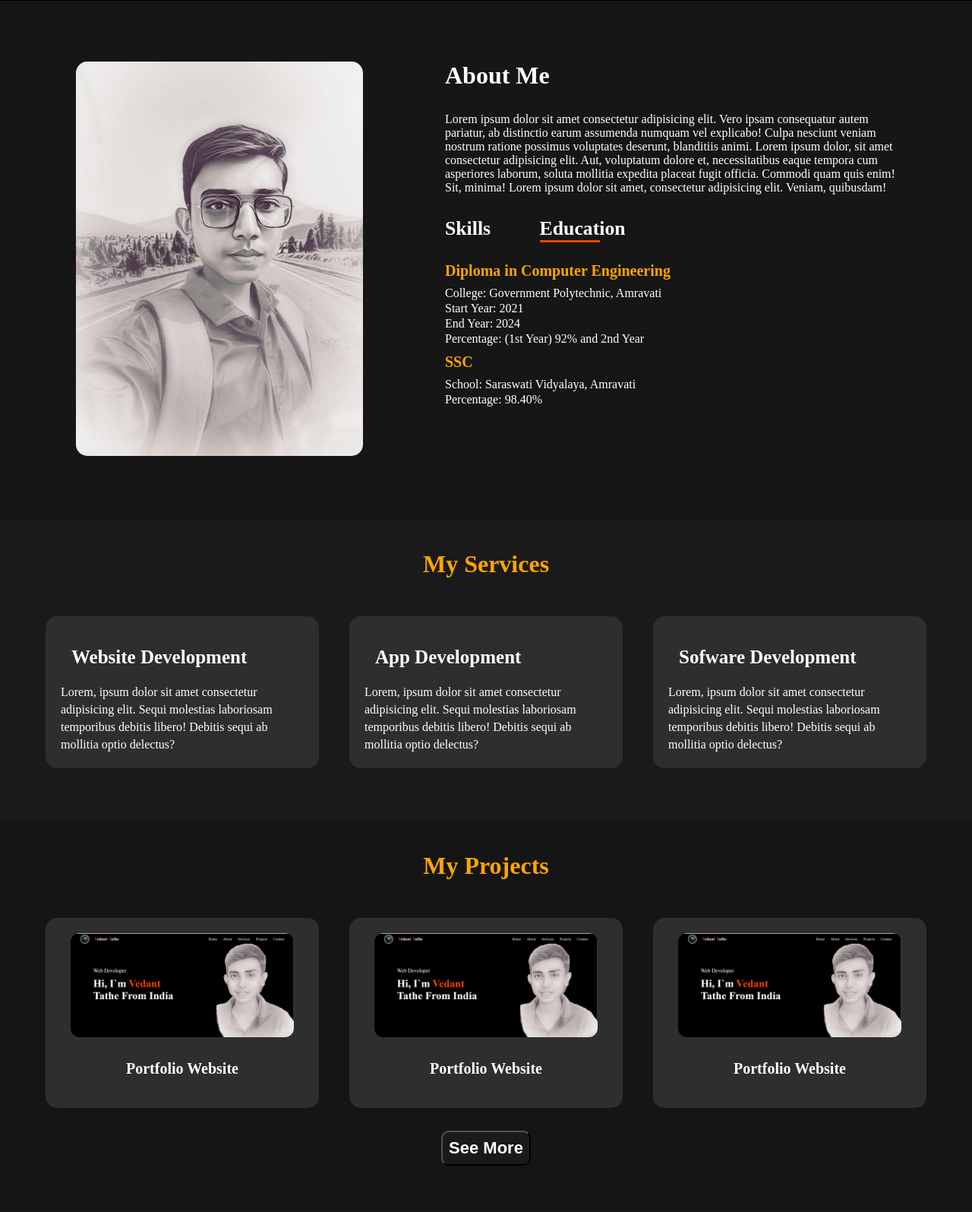
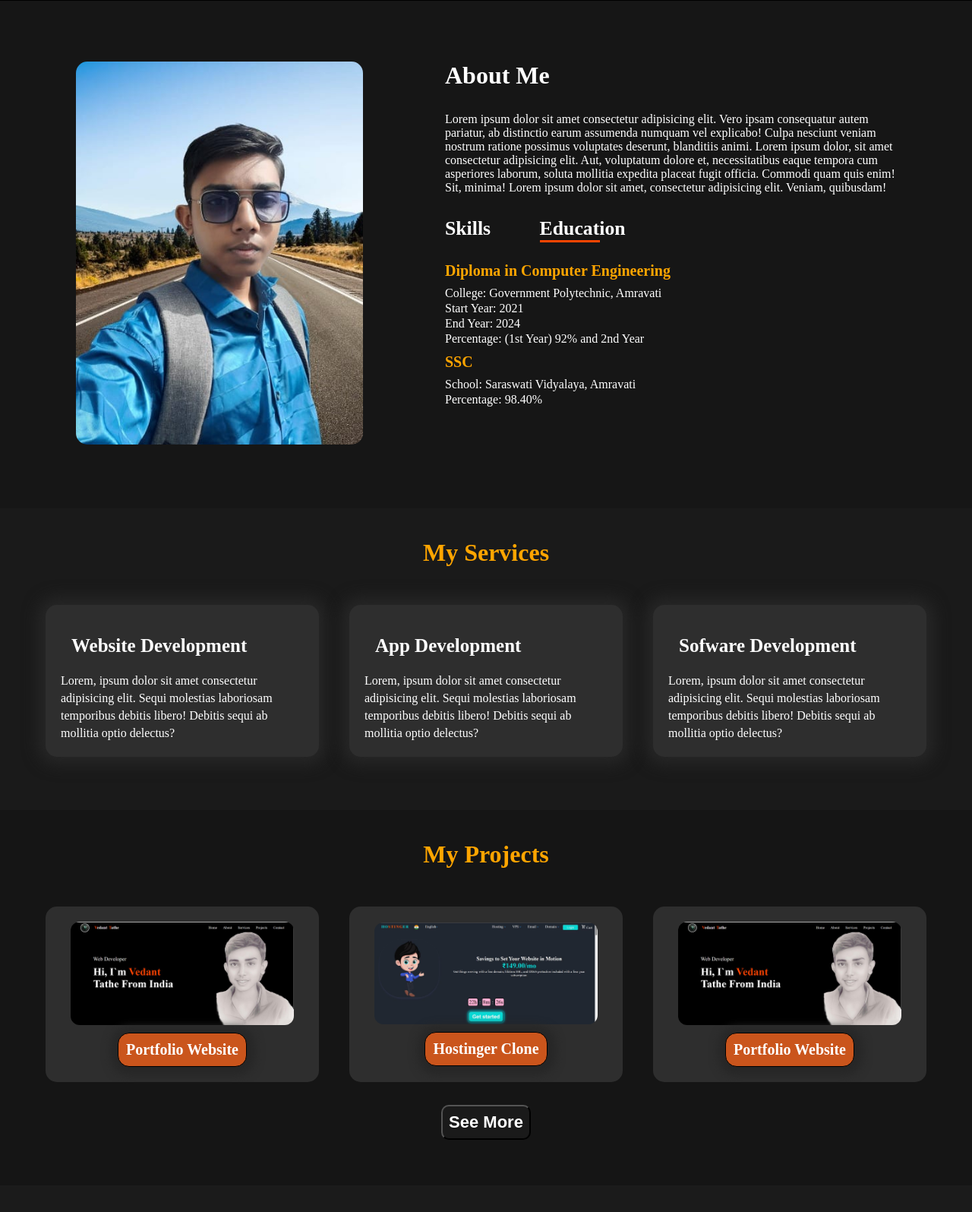
Before and after one commit to VedantTathe/Portfolio_Website, a PHP site: page / in a window 1280 px wide. Shown: the part 801-2396 px from the top of the page at 76% size. Run offline with PHP 8.4, Linux system fonts and the light colour scheme; some libraries are stand-ins or nearby versions.

Commit message:
small changes like shadow, hover effect and website is now responsive for >=1200px screens

```diff
--- a/css/style.css
+++ b/css/style.css
@@ -231,45 +255,50 @@ nav>div{
     transform: translateY(-10px);
 }
 
-.service_box div h1{
+.service_box div h1 {
     margin: 20px 14px;
     font-size: 25px;
 }
 
-.service_box div p{
+.service_box div p {
     line-height: 23px;
 }
 
-.service_box div i{
+.service_box div i {
     height: 10px;
     font-size: 40px;
     font-weight: 600;
     color: white;
 }
 
+
+.service_box div {
+    box-shadow: 0 0 1.25rem 0.625rem hsl(0deg 0% 15.38%);
+}
+
 /* <------------------Projects----------------> */
 
-.project_section{
+.project_section {
     background-color: rgb(21, 21, 21, 1);
     /* height: 40vh; */
     color: white;
     padding: 40px 60px 70px 60px;
 }
 
-.projects{
+.projects {
     display: grid;
     grid-template-columns: repeat(auto-fit, minmax(250px, 1fr));
     grid-gap: 40px;
     overflow: hidden;
 }
 
-.projects img{
+.projects img {
     width: 92%;
     border-radius: 12px;
     transition: 0.5s;
 }
 
-.projects div{
+.projects>div {
     background-color: rgb(46, 46, 46);
     border-radius: 15px;
     padding: 20px 20px;
@@ -277,12 +306,20 @@ nav>div{
     transition: 0.5s;
 }
 
-.projects img:hover{
+.projects div>div {
+    background-color: #ca551c;
+    border-radius: 15px;
+    padding: 10px 10px;
+    border: 1px solid black;
+    transition: 0.5s;
+}
+
+.projects img:hover {
     transform: scale(1.1);
 }
 
 
-.projects_box:hover{
+.projects_box:hover {
 
 
     background: linear-gradient(rgb(46, 46, 46), rgb(253, 55, 0));
@@ -330,28 +367,33 @@ nav>div{
     transition: 0.5s;
 }
 
-.subdown:hover{
+.subdown:hover {
     color: black;
     background-color: rgb(127, 127, 127);
     transform: translateY(-5px);
 }
 
+.projects_link {
+    box-shadow: 1px 2px 0.75rem 0.625rem hsl(0deg 0% 15.38%);
+}
+
+
 /* <---------------contact-----------------> */
 
-#contacts_page{
+#contacts_page {
     background-color: #1b1b1b;
     color: white;
     padding: 40px 60px 70px 60px;
 }
 
-.contact_left{
+.contact_left {
     flex-basis: 35%;
     padding: 0px 10px 20px 40px;
     font-size: 20px;
 
 }
 
-.contactme{
+.contactme {
     display: flex;
     position: relative;
     justify-content: center;
--- a/index.html
+++ b/index.html
@@ -10,10 +10,12 @@
 </head>
 
 <body>
-    <div>
+    <div class="first_div">
+        <div class="second_div">
+            <div class="third_div">
                 <!-- Navbar and Hero Page -->
                 <div id="hero_page">
-            <nav>
+                    <nav id="navbar">
                         <div>
                             <img src="./images/logo.png" alt="">
                             <div id="logo_text">
@@ -24,7 +26,7 @@
                             </div>
 
                         </div>
-                <ul>
+                        <ul id="menu">
                             <li><a href="#hero_page">Home</a></li>
                             <li><a href="#about_page">About</a></li>
                             <li><a href="#services_page">Services</a></li>
@@ -45,42 +47,57 @@
                     <div class="container">
                         <div class="row">
                             <div class="about_col_1">
-                        <img src="./images/profile_new.png" alt="">
+                                <img src="./images/WhatsApp Image 2023-06-24 at 12.59.32.jpg" alt="">
                             </div>
                             <div class="about_col_2">
                                 <h1>About Me</h1>
                                 <p>Lorem ipsum dolor sit amet consectetur adipisicing elit. Vero ipsam consequatur autem
-                            pariatur, ab distinctio earum assumenda numquam vel explicabo! Culpa nesciunt veniam nostrum
+                                    pariatur, ab distinctio earum assumenda numquam vel explicabo! Culpa nesciunt veniam
+                                    nostrum
                                     ratione possimus voluptates deserunt, blanditiis animi. Lorem ipsum dolor, sit amet
-                            consectetur adipisicing elit. Aut, voluptatum dolore et, necessitatibus eaque tempora cum
-                            asperiores laborum, soluta mollitia expedita placeat fugit officia. Commodi quam quis enim!
-                            Sit, minima! Lorem ipsum dolor sit amet, consectetur adipisicing elit. Veniam, quibusdam!
+                                    consectetur adipisicing elit. Aut, voluptatum dolore et, necessitatibus eaque
+                                    tempora
+                                    cum
+                                    asperiores laborum, soluta mollitia expedita placeat fugit officia. Commodi quam
+                                    quis
+                                    enim!
+                                    Sit, minima! Lorem ipsum dolor sit amet, consectetur adipisicing elit. Veniam,
+                                    quibusdam!
                                 </p>
 
                                 <div class="about_menu">
                                     <h3 class="tab_links " id="skills" onclick="tabClick('skills')">Skills</h3>
-                            <h3 class="tab_links active_link" id="education" onclick="tabClick('education')">Education
+                                    <h3 class="tab_links active_link" id="education" onclick="tabClick('education')">
+                                        Education
                                     </h3>
                                 </div>
 
                                 <div class="tab_content" id="skills_tab">
 
                                     <ul>
-                                <li><span>web</span><br>Lorem ipsum dolor sit amet consectetur, adipisicing elit.
+                                        <li><span>web</span><br>Lorem ipsum dolor sit amet consectetur, adipisicing
+                                            elit.
                                             Voluptate, cum. <br></li>
-                                <li><span>web</span><br>Lorem ipsum dolor sit amet consectetur, adipisicing elit.
+                                        <li><span>web</span><br>Lorem ipsum dolor sit amet consectetur, adipisicing
+                                            elit.
                                             Voluptate, cum. <br></li>
-                                <li><span>web</span><br>Lorem ipsum dolor sit amet consectetur, adipisicing elit.
+                                        <li><span>web</span><br>Lorem ipsum dolor sit amet consectetur, adipisicing
+                                            elit.
                                             Voluptate, cum. <br></li>
                                     </ul>
                                 </div>
                                 <div class="tab_content  active_tab" id="education_tab">
 
                                     <ul>
-                                <li><span>Diploma in Computer Engineering</span><br>College: Government Polytechnic,
-                                    Amravati <br>Start Year: 2021 <br>End Year: 2024<br>Percentage: (1st Year) 92% and
+                                        <li><span>Diploma in Computer Engineering</span><br>College: Government
+                                            Polytechnic,
+                                            Amravati <br>Start Year: 2021 <br>End Year: 2024<br>Percentage: (1st Year)
+                                            92%
+                                            and
                                             2nd Year </li>
-                                <li><span>SSC</span><br>School: Saraswati Vidyalaya, Amravati<br>Percentage: 98.40%</li>
+                                        <li><span>SSC</span><br>School: Saraswati Vidyalaya, Amravati<br>Percentage:
+                                            98.40%
+                                        </li>
                                     </ul>
                                 </div>
 
@@ -134,10 +151,10 @@
                                 <!-- ****************************************************************** -->
                             </div>
                             <div class="projects_box">
-                        <img src="./images/project1.jpg" alt="">
+                                <img src="./images/project2.jpg" alt="">
                                 <!-- ********************************************** -->
                                 <div class="projects_link">
-                            <h3><a href="http://127.0.0.1:5500/">Portfolio Website</a></h3>
+                                    <h3><a href="http://127.0.0.1:5500/">Hostinger Clone</a></h3>
                                 </div>
 
                                 <!-- ****************************************************************** -->
@@ -179,13 +196,15 @@
                                             class="fa-brands fa-linkedin"></i></a>
                                 </div>
 
-                        <a href="./images/Vedant_Tathe_Resume.pdf" download><button name="download_resume" download
-                                id="resume">Download Resume</button></a>
+                                <a href="./images/Vedant_Tathe_Resume.pdf" download><button name="download_resume"
+                                        download id="resume">Download Resume</button></a>
                             </div>
                             <div class="contact_right">
                                 <form action="https://google.com" method="post">
-                            <input class="form" type="text" name="Name" id="name" placeholder="Your Name" required>
-                            <input class="form" type="text" name="Email" id="email" placeholder="Your Email" required>
+                                    <input class="form" type="text" name="Name" id="name" placeholder="Your Name"
+                                        required>
+                                    <input class="form" type="text" name="Email" id="email" placeholder="Your Email"
+                                        required>
                                     <textarea class="form" name="Message" id="message" rows="6"
                                         placeholder="Your Message"></textarea>
                                     <button class="form" type="submit" name="Button" id="button">Submit</button>
@@ -197,7 +216,11 @@
 
                 <!-- Copyright Section -->
                 <div class="copyright_sec">
-            <p>Copyright <i class="fa-solid fa-copyright"></i> Vedant. Developed By <span class="name">Vedant Tathe</span></p>
+                    <p>Copyright <i class="fa-solid fa-copyright"></i> Vedant. Developed By <span class="name">Vedant
+                            Tathe</span></p>
+                </div>
+            </div>
+
         </div>
 
     </div>
@@ -225,6 +248,41 @@
 
         }
 
+
+        //navbar enable after scroll
+
+
+        window.onscroll = function () { scrollFunction() };
+
+        function scrollFunction() {
+            if (document.body.scrollTop > 400 || document.documentElement.scrollTop > 400) {
+                var nav = document.getElementById("navbar");
+                var menu = document.getElementById("menu");
+
+                nav.classList.add("nav_scroll");
+                menu.classList.add("menu_scroll");
+            } else {
+                document.getElementById("navbar").classList.remove("nav_scroll");
+                document.getElementById("menu").classList.remove("menu_scroll");
+            }
+        }
+
+        // scroll effect on link click
+
+        let anchorList =
+            document.querySelectorAll('a[href^="#"]');
+
+        for (link of anchorList) {
+
+            link.onclick = function (e) {
+                e.preventDefault();
+                let destination =
+                    document.querySelector(this.hash);
+                destination.scrollIntoView({
+                    behavior: 'smooth'
+                });
+            }
+        }
     </script>
 </body>
 
```
Also changed, not shown: other parts of css/style.css (+118 -59 lines), images/Profile1-removebg-preview.png (added), images/WhatsApp_Image_2023-06-24_at_12.57.10-removebg-preview.png (added), images/profile_new-removebg-preview.png (added), images/project2.jpg (added). Lines whose indentation alone changed are shown as unchanged.
